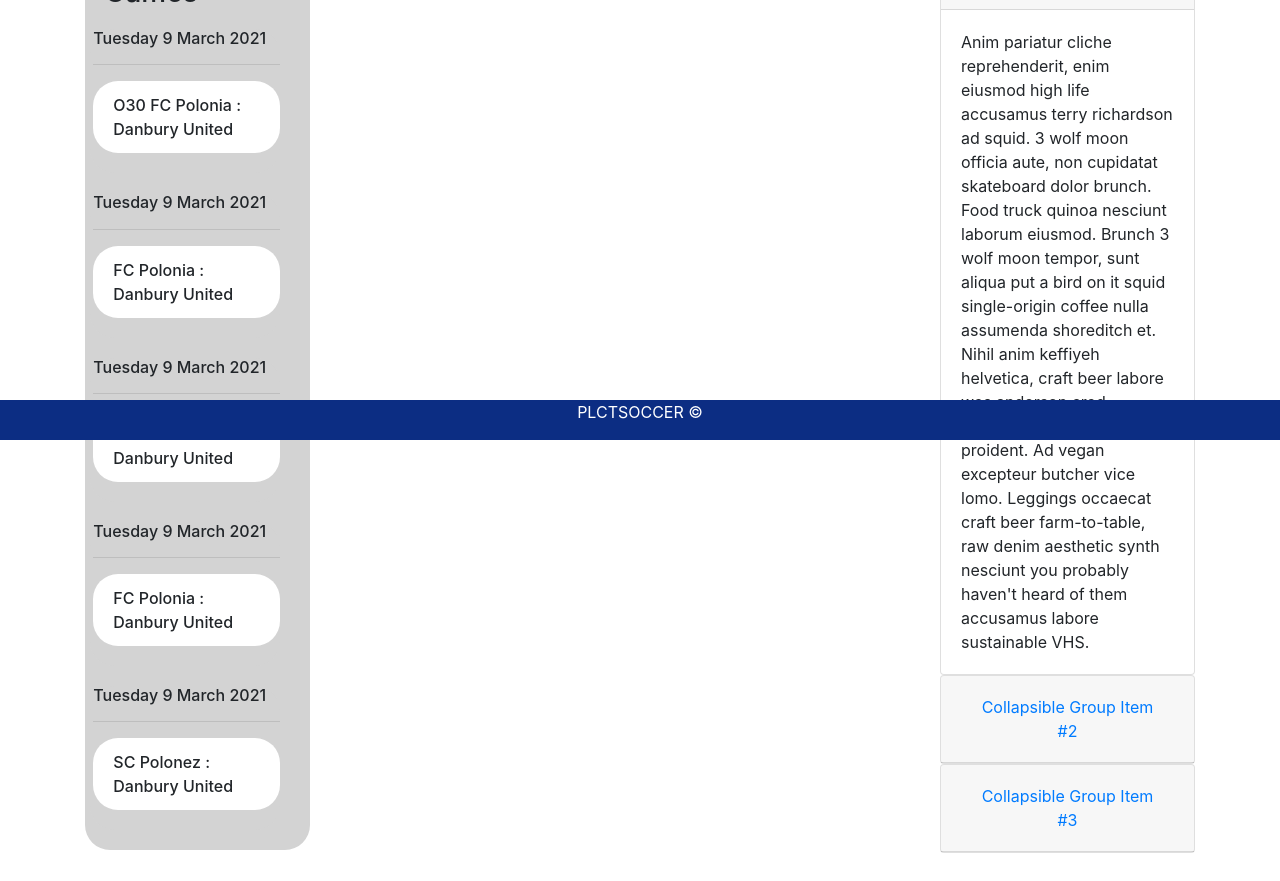
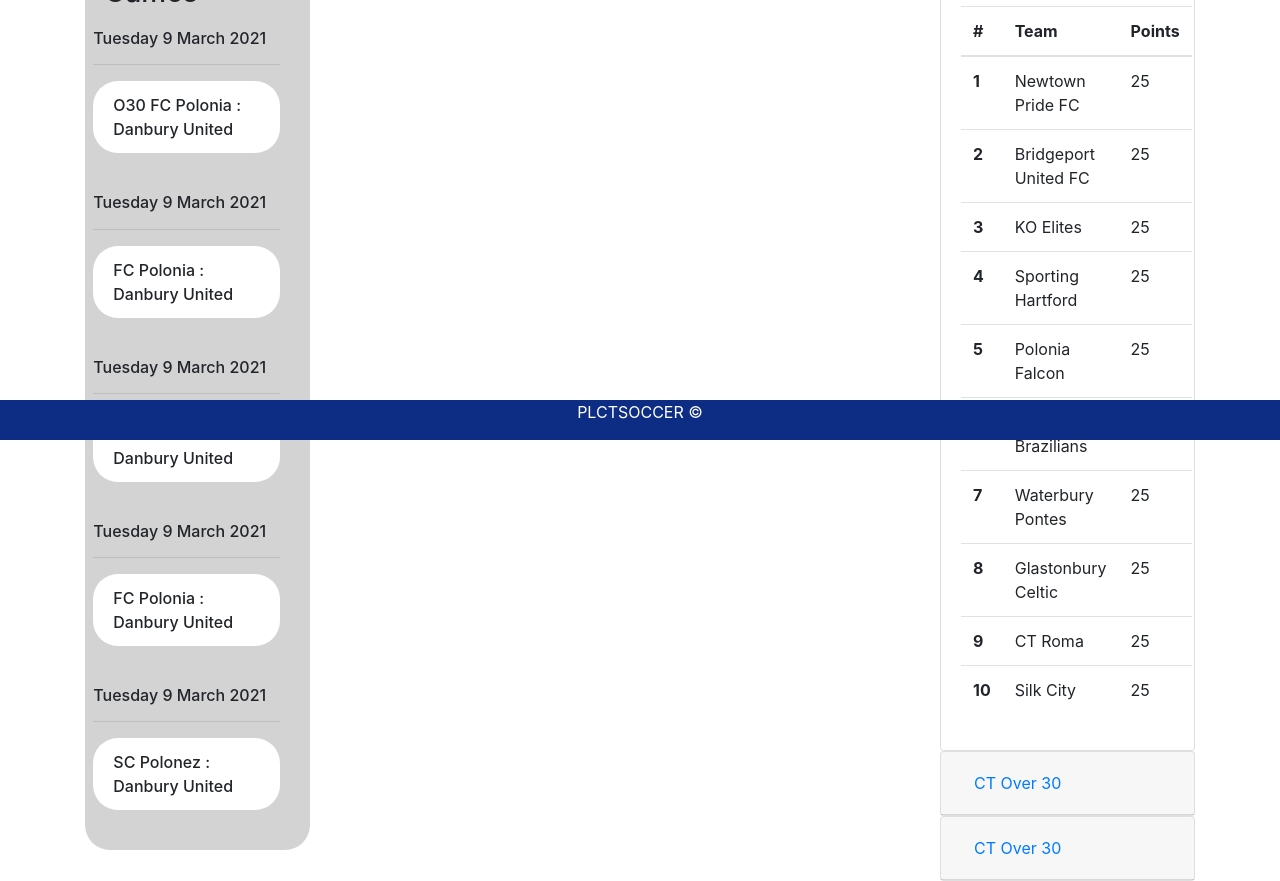
Before and after one commit to TomaszChylinski/polonia_fc, an Angular app in the folder polonia-fc/: page / in a window 1280 px wide. Shown: the part 360-1241 px from the top of the page. Before the commit the page ends 1213 px from the top, so only its background shows below. Built offline with nearby package versions, Linux system fonts and the light colour scheme.

Commit message:
added schedules

```diff
--- a/polonia-fc/src/app/components/shared/footer/footer/footer.component.html
+++ b/polonia-fc/src/app/components/shared/footer/footer/footer.component.html
@@ -1,10 +1,9 @@
-<div class="container">
+
     <div class="row">
 
-  <div class="preFooter"></div>
+
   <footer class="footer">
     <p> PLCTSOCCER &copy;</p>
 
   </footer>
     </div>
-  </div>
--- a/polonia-fc/src/app/home/league-table/league-table.component.html
+++ b/polonia-fc/src/app/home/league-table/league-table.component.html
@@ -2,43 +2,121 @@
   <div class="card">
     <div class="card-header" id="headingOne">
       <h5 class="mb-0">
-          <button class="btn btn-link" data-toggle="collapse" data-target="#collapseOne" aria-expanded="true" aria-controls="collapseOne">
-            Collapsible Group Item #1
+        <button
+          class="btn btn-link"
+          data-toggle="collapse"
+          data-target="#collapseOne"
+          aria-expanded="true"
+          aria-controls="collapseOne"
+        >
+          CSL
         </button>
       </h5>
     </div>
 
-      <div id="collapseOne" class="collapse show" aria-labelledby="headingOne" data-parent="#accordion">
+    <div
+      id="collapseOne"
+      class="collapse show"
+      aria-labelledby="headingOne"
+      data-parent="#accordion"
+    >
       <div class="card-body">
-          Anim pariatur cliche reprehenderit, enim eiusmod high life accusamus terry richardson ad squid. 3 wolf moon officia aute, non cupidatat skateboard dolor brunch. Food truck quinoa nesciunt laborum eiusmod. Brunch 3 wolf moon tempor, sunt aliqua put a bird on it squid single-origin coffee nulla assumenda shoreditch et. Nihil anim keffiyeh helvetica, craft beer labore wes anderson cred nesciunt sapiente ea proident. Ad vegan excepteur butcher vice lomo. Leggings occaecat craft beer farm-to-table, raw denim aesthetic synth nesciunt you probably haven't heard of them accusamus labore sustainable VHS.
+        <table class="table">
+          <thead>
+            <tr>
+              <th scope="col">#</th>
+              <th scope="col">Team</th>
+              <th scope="col">Points</th>
+            </tr>
+          </thead>
+          <tbody>
+            <tr *ngFor="let team of cslLeague; let position = index">
+              <th scope="row">{{ position + 1 }}</th>
+              <td>{{ team.teamName }}</td>
+              <td>{{ team.totalPoints }}</td>
+            </tr>
+          </tbody>
+        </table>
       </div>
     </div>
   </div>
   <div class="card">
     <div class="card-header" id="headingTwo">
       <h5 class="mb-0">
-          <button class="btn btn-link collapsed" data-toggle="collapse" data-target="#collapseTwo" aria-expanded="false" aria-controls="collapseTwo">
-            Collapsible Group Item #2
+        <button
+          class="btn btn-link collapsed"
+          data-toggle="collapse"
+          data-target="#collapseTwo"
+          aria-expanded="false"
+          aria-controls="collapseTwo"
+        >
+          CT Over 30
         </button>
       </h5>
     </div>
-      <div id="collapseTwo" class="collapse" aria-labelledby="headingTwo" data-parent="#accordion">
+    <div
+      id="collapseTwo"
+      class="collapse"
+      aria-labelledby="headingTwo"
+      data-parent="#accordion"
+    >
       <div class="card-body">
-          Anim pariatur cliche reprehenderit, enim eiusmod high life accusamus terry richardson ad squid. 3 wolf moon officia aute, non cupidatat skateboard dolor brunch. Food truck quinoa nesciunt laborum eiusmod. Brunch 3 wolf moon tempor, sunt aliqua put a bird on it squid single-origin coffee nulla assumenda shoreditch et. Nihil anim keffiyeh helvetica, craft beer labore wes anderson cred nesciunt sapiente ea proident. Ad vegan excepteur butcher vice lomo. Leggings occaecat craft beer farm-to-table, raw denim aesthetic synth nesciunt you probably haven't heard of them accusamus labore sustainable VHS.
+        <table class="table">
+          <thead>
+            <tr>
+              <th scope="col">#</th>
+              <th scope="col">Team</th>
+              <th scope="col">Points</th>
+            </tr>
+          </thead>
+          <tbody>
+            <tr *ngFor="let team of over30Standings; let position = index">
+              <th scope="row">{{ position + 1 }}</th>
+              <td>{{ team.teamName }}</td>
+              <td>{{ team.totalPoints }}</td>
+            </tr>
+          </tbody>
+        </table>
       </div>
     </div>
   </div>
   <div class="card">
     <div class="card-header" id="headingThree">
       <h5 class="mb-0">
-          <button class="btn btn-link collapsed" data-toggle="collapse" data-target="#collapseThree" aria-expanded="false" aria-controls="collapseThree">
-            Collapsible Group Item #3
+        <button
+          class="btn btn-link collapsed"
+          data-toggle="collapse"
+          data-target="#collapseTwo"
+          aria-expanded="false"
+          aria-controls="collapseTwo"
+        >
+          CT Over 30
         </button>
       </h5>
     </div>
-      <div id="collapseThree" class="collapse" aria-labelledby="headingThree" data-parent="#accordion">
+    <div
+      id="collapseTwo"
+      class="collapse"
+      aria-labelledby="headingThree"
+      data-parent="#accordion"
+    >
       <div class="card-body">
-          Anim pariatur cliche reprehenderit, enim eiusmod high life accusamus terry richardson ad squid. 3 wolf moon officia aute, non cupidatat skateboard dolor brunch. Food truck quinoa nesciunt laborum eiusmod. Brunch 3 wolf moon tempor, sunt aliqua put a bird on it squid single-origin coffee nulla assumenda shoreditch et. Nihil anim keffiyeh helvetica, craft beer labore wes anderson cred nesciunt sapiente ea proident. Ad vegan excepteur butcher vice lomo. Leggings occaecat craft beer farm-to-table, raw denim aesthetic synth nesciunt you probably haven't heard of them accusamus labore sustainable VHS.
+        <table class="table">
+          <thead>
+            <tr>
+              <th scope="col">#</th>
+              <th scope="col">Team</th>
+              <th scope="col">Points</th>
+            </tr>
+          </thead>
+          <tbody>
+            <tr *ngFor="let team of over40Standings; let position = index">
+              <th scope="row">{{ position + 1 }}</th>
+              <td>{{ team.teamName }}</td>
+              <td>{{ team.totalPoints }}</td>
+            </tr>
+          </tbody>
+        </table>
       </div>
     </div>
   </div>
--- a/polonia-fc/src/app/home/league-table/league-table.component.ts
+++ b/polonia-fc/src/app/home/league-table/league-table.component.ts
@@ -1,15 +1,26 @@
+
 import { Component, OnInit } from '@angular/core';
+import { cslStandings, over30Standings, over40Standings } from './standings-constants';
+
+
 
 @Component({
   selector: 'app-league-table',
   templateUrl: './league-table.component.html',
-  styleUrls: ['./league-table.component.css']
+  styleUrls: ['./league-table.component.css'],
+
+
 })
 export class LeagueTableComponent implements OnInit {
 
-  constructor() { }
+  readonly cslLeague = cslStandings;
+  readonly over30Standings = over30Standings;
+  readonly over40Standings = over40Standings;
 
-  ngOnInit(): void {
+  constructor() {
   }
 
+  ngOnInit() {
+
+  }
 }
--- /dev/null
+++ b/polonia-fc/src/app/home/league-table/standings-constants.ts
@@ -0,0 +1,86 @@
+export const cslStandings = [
+  {
+    teamName: 'Newtown Pride FC',
+    matchesPlayed: '9',
+    wins: 8,
+    draws: 1,
+    lossses: 0,
+    totalPoints: 25,
+  },
+  {
+    teamName: 'Bridgeport United FC',
+    matchesPlayed: '9',
+    wins: 8,
+    draws: 1,
+    lossses: 0,
+    totalPoints: 25,
+  },
+  {
+    teamName: 'KO Elites',
+    matchesPlayed: '9',
+    wins: 8,
+    draws: 1,
+    lossses: 0,
+    totalPoints: 25,
+  },
+  {
+    teamName: 'Sporting Hartford',
+    matchesPlayed: '9',
+    wins: 8,
+    draws: 1,
+    lossses: 0,
+    totalPoints: 25,
+  },
+  {
+    teamName: ' Polonia Falcon',
+    matchesPlayed: '9',
+    wins: 8,
+    draws: 1,
+    lossses: 0,
+    totalPoints: 25,
+  },
+  {
+    teamName: 'Bridgeport Brazilians',
+    matchesPlayed: '9',
+    wins: 8,
+    draws: 1,
+    lossses: 0,
+    totalPoints: 25,
+  },
+  {
+    teamName: 'Waterbury Pontes',
+    matchesPlayed: '9',
+    wins: 8,
+    draws: 1,
+    lossses: 0,
+    totalPoints: 25,
+  },
+  {
+    teamName: 'Glastonbury Celtic',
+    matchesPlayed: '9',
+    wins: 8,
+    draws: 1,
+    lossses: 0,
+    totalPoints: 25,
+  },
+  {
+    teamName: 'CT Roma',
+    matchesPlayed: '9',
+    wins: 8,
+    draws: 1,
+    lossses: 0,
+    totalPoints: 25,
+  },
+  {
+    teamName: 'Silk City',
+    matchesPlayed: '9',
+    wins: 8,
+    draws: 1,
+    lossses: 0,
+    totalPoints: 25,
+  },
+];
+
+export const over30Standings = [];
+
+export const over40Standings = [];
```
Lines whose indentation alone changed are shown as unchanged.
